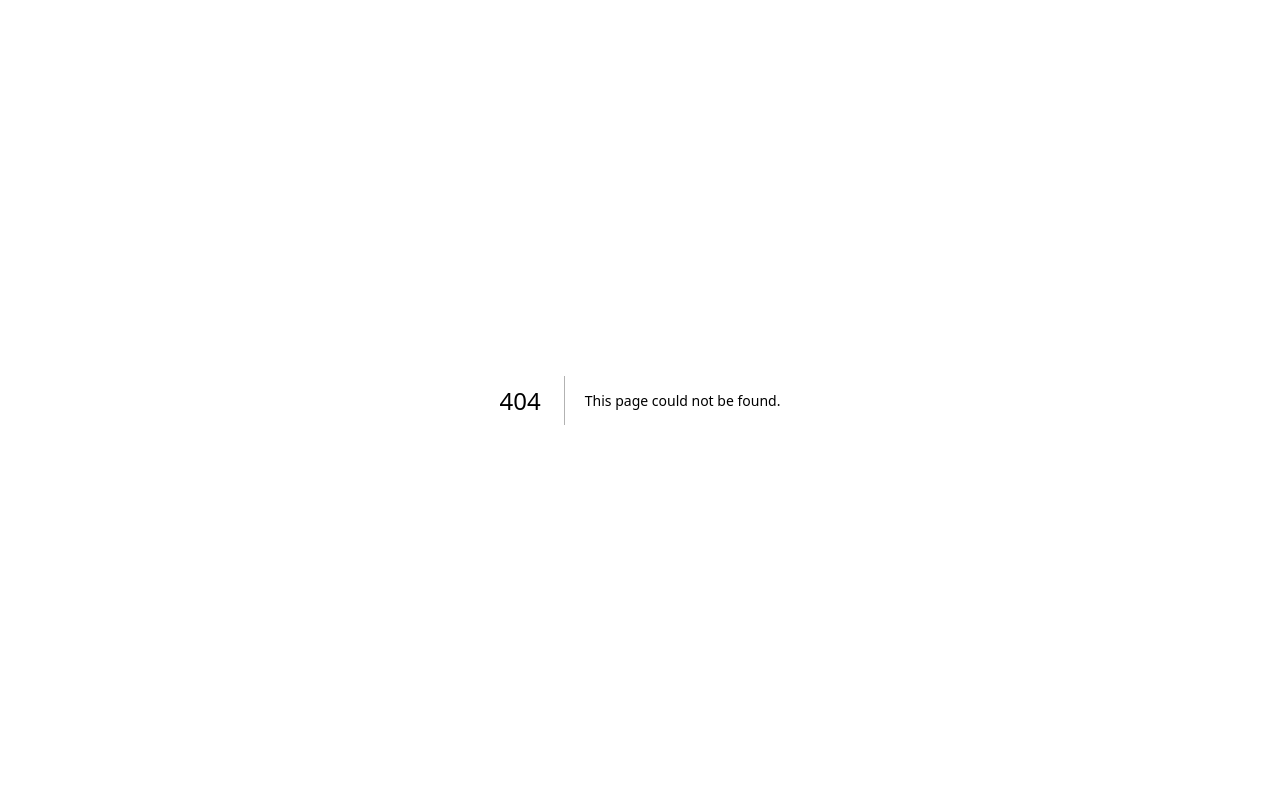
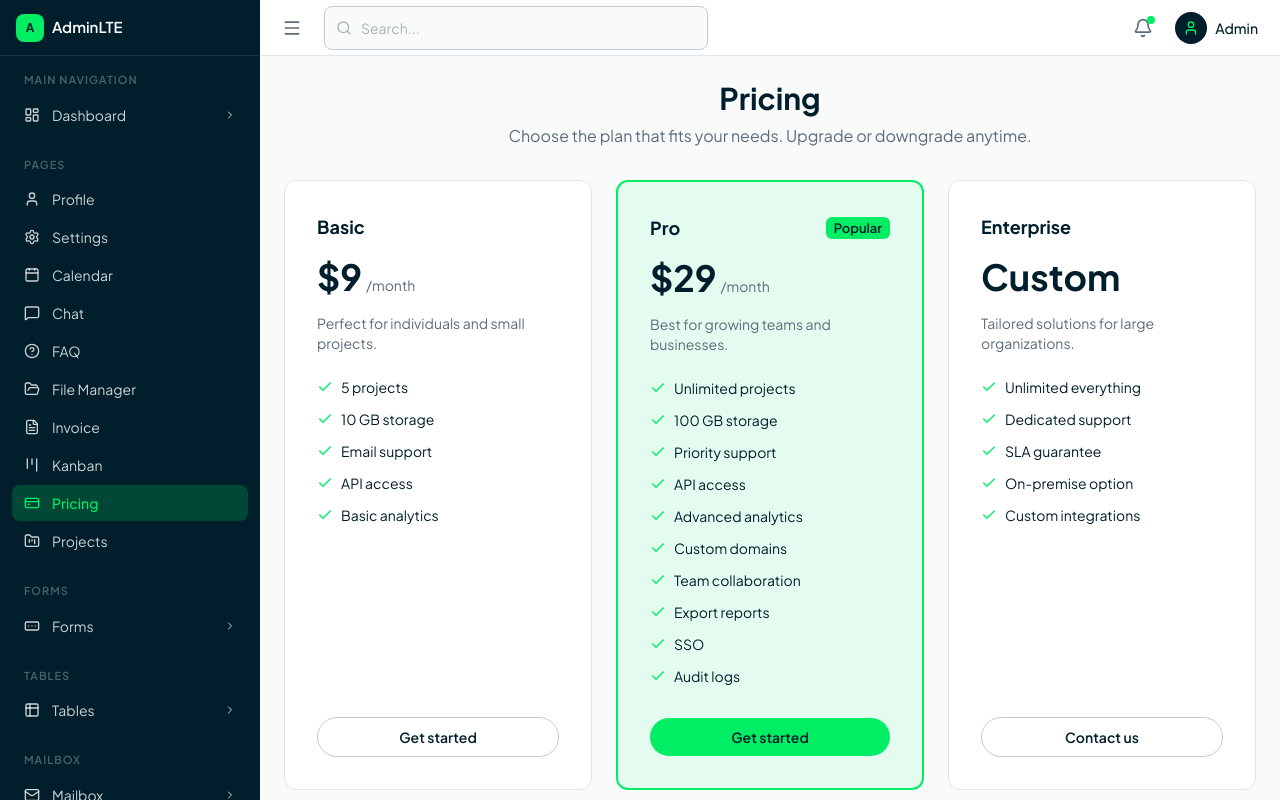
Before and after one commit to mvahidsm7/adminlte-x-mongodb, a Next.js app: page /pages/pricing in a window 1280 px wide. Before the commit this address had no page. Built offline with nearby package versions, Linux system fonts and the light colour scheme.

Commit message:
feat: add Pricing page with 3-tier cards

```diff
--- /dev/null
+++ b/src/app/(main)/pages/pricing/page.tsx
@@ -0,0 +1,84 @@
+import type { Metadata } from 'next'
+import { Check } from 'lucide-react'
+import { Card, CardBody } from '@/components/ui/Card'
+import Button from '@/components/ui/Button'
+import Badge from '@/components/ui/Badge'
+
+export const metadata: Metadata = { title: 'Pricing — AdminLTE' }
+
+const tiers = [
+  {
+    name: 'Basic',
+    price: '$9',
+    period: '/month',
+    description: 'Perfect for individuals and small projects.',
+    features: ['5 projects', '10 GB storage', 'Email support', 'API access', 'Basic analytics'],
+    cta: 'Get started',
+    variant: 'secondary' as const,
+    featured: false,
+  },
+  {
+    name: 'Pro',
+    price: '$29',
+    period: '/month',
+    description: 'Best for growing teams and businesses.',
+    features: ['Unlimited projects', '100 GB storage', 'Priority support', 'API access', 'Advanced analytics', 'Custom domains', 'Team collaboration', 'Export reports', 'SSO', 'Audit logs'],
+    cta: 'Get started',
+    variant: 'primary' as const,
+    featured: true,
+  },
+  {
+    name: 'Enterprise',
+    price: 'Custom',
+    period: '',
+    description: 'Tailored solutions for large organizations.',
+    features: ['Unlimited everything', 'Dedicated support', 'SLA guarantee', 'On-premise option', 'Custom integrations'],
+    cta: 'Contact us',
+    variant: 'secondary' as const,
+    featured: false,
+  },
+]
+
+export default function PricingPage() {
+  return (
+    <div className="space-y-8">
+      <div className="text-center">
+        <h1 className="text-3xl font-bold text-ink">Pricing</h1>
+        <p className="text-steel mt-2">Choose the plan that fits your needs. Upgrade or downgrade anytime.</p>
+      </div>
+
+      <div className="grid grid-cols-1 md:grid-cols-3 gap-6 max-w-5xl mx-auto">
+        {tiers.map(tier => (
+          <Card key={tier.name} variant={tier.featured ? 'feature' : 'base'} className="flex flex-col">
+            <CardBody className="flex flex-col flex-1 p-8">
+              <div className="flex items-center justify-between mb-4">
+                <h2 className="text-lg font-bold text-ink">{tier.name}</h2>
+                {tier.featured && <Badge variant="green">Popular</Badge>}
+              </div>
+
+              <div className="mb-4">
+                <span className="text-4xl font-bold text-ink">{tier.price}</span>
+                {tier.period && <span className="text-steel text-sm ml-1">{tier.period}</span>}
+              </div>
+
+              <p className="text-sm text-steel mb-6">{tier.description}</p>
+
+              <ul className="space-y-3 mb-8 flex-1">
+                {tier.features.map(f => (
+                  <li key={f} className="flex items-center gap-2 text-sm text-ink">
+                    <Check className="w-4 h-4 text-mongo-green shrink-0" />
+                    {f}
+                  </li>
+                ))}
+              </ul>
+
+              <Button variant={tier.variant} className="w-full justify-center">
+                {tier.cta}
+              </Button>
+            </CardBody>
+          </Card>
+        ))}
+      </div>
+    </div>
+  )
+}
```
Also changed, not shown: 1 other file (tests, documents, lock files or other folders).
